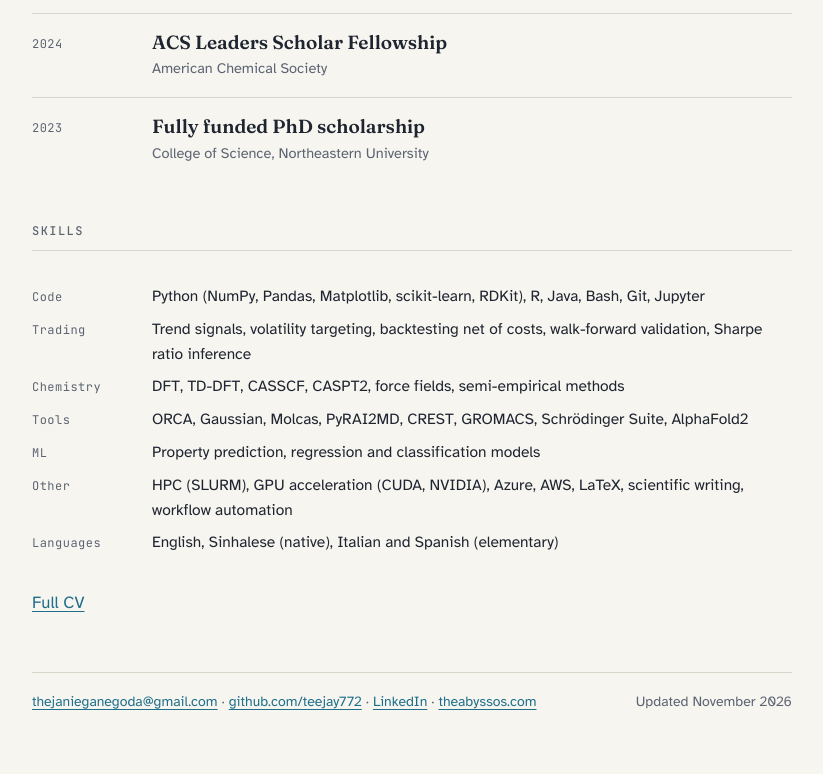
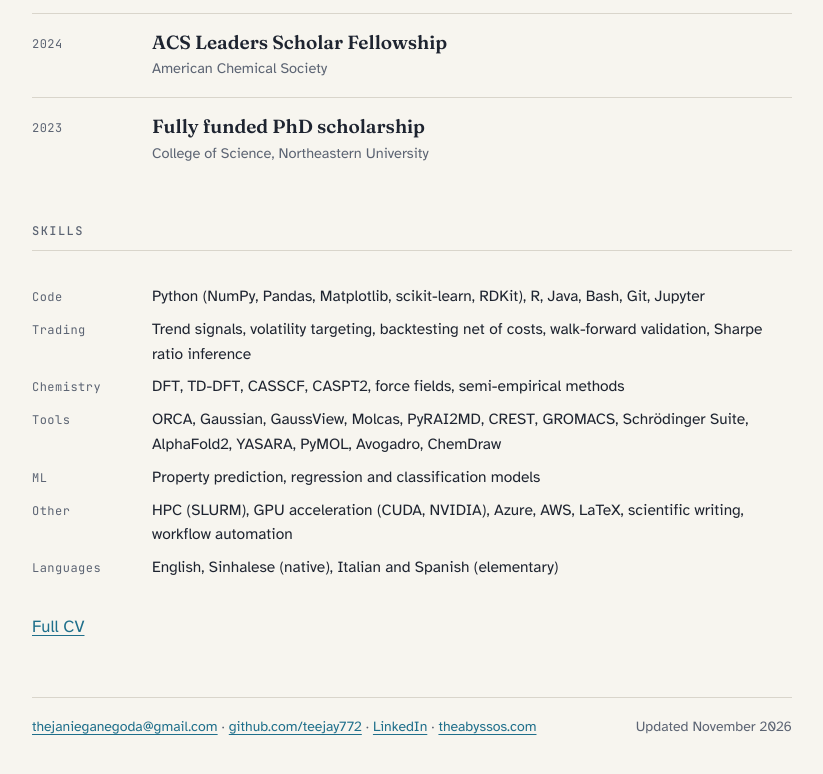
Before and after one commit to teejay772/teejay772.github.io, a plain HTML site: page index.html in a window 1280 px wide. Shown: the part 3263-4037 px from the top of the page, without its empty margins (228-1051 px from the left). Drawn offline with Linux system fonts and the light colour scheme.

Commit message:
Add GaussView, Avogadro, ChemDraw, YASARA and PyMOL to skills
Co-Authored-By: Claude Fable 5.2 <noreply@anthropic.com>

```diff
--- a/index.html
+++ b/index.html
@@ -276,7 +276,7 @@ footer{font-size:14px;color:var(--muted);border-top:1px solid var(--line);paddin
       <dt>Code</dt><dd>Python (NumPy, Pandas, Matplotlib, scikit-learn, RDKit), R, Java, Bash, Git, Jupyter</dd>
       <dt>Trading</dt><dd>Trend signals, volatility targeting, backtesting net of costs, walk-forward validation, Sharpe ratio inference</dd>
       <dt>Chemistry</dt><dd>DFT, TD-DFT, CASSCF, CASPT2, force fields, semi-empirical methods</dd>
-      <dt>Tools</dt><dd>ORCA, Gaussian, Molcas, PyRAI2MD, CREST, GROMACS, Schrödinger Suite, AlphaFold2</dd>
+      <dt>Tools</dt><dd>ORCA, Gaussian, GaussView, Molcas, PyRAI2MD, CREST, GROMACS, Schrödinger Suite, AlphaFold2, YASARA, PyMOL, Avogadro, ChemDraw</dd>
       <dt>ML</dt><dd>Property prediction, regression and classification models</dd>
       <dt>Other</dt><dd>HPC (SLURM), GPU acceleration (CUDA, NVIDIA), Azure, AWS, LaTeX, scientific writing, workflow automation</dd>
       <dt>Languages</dt><dd>English, Sinhalese (native), Italian and Spanish (elementary)</dd>
```
Also changed, not shown: cv.html (+1 -0 lines).
